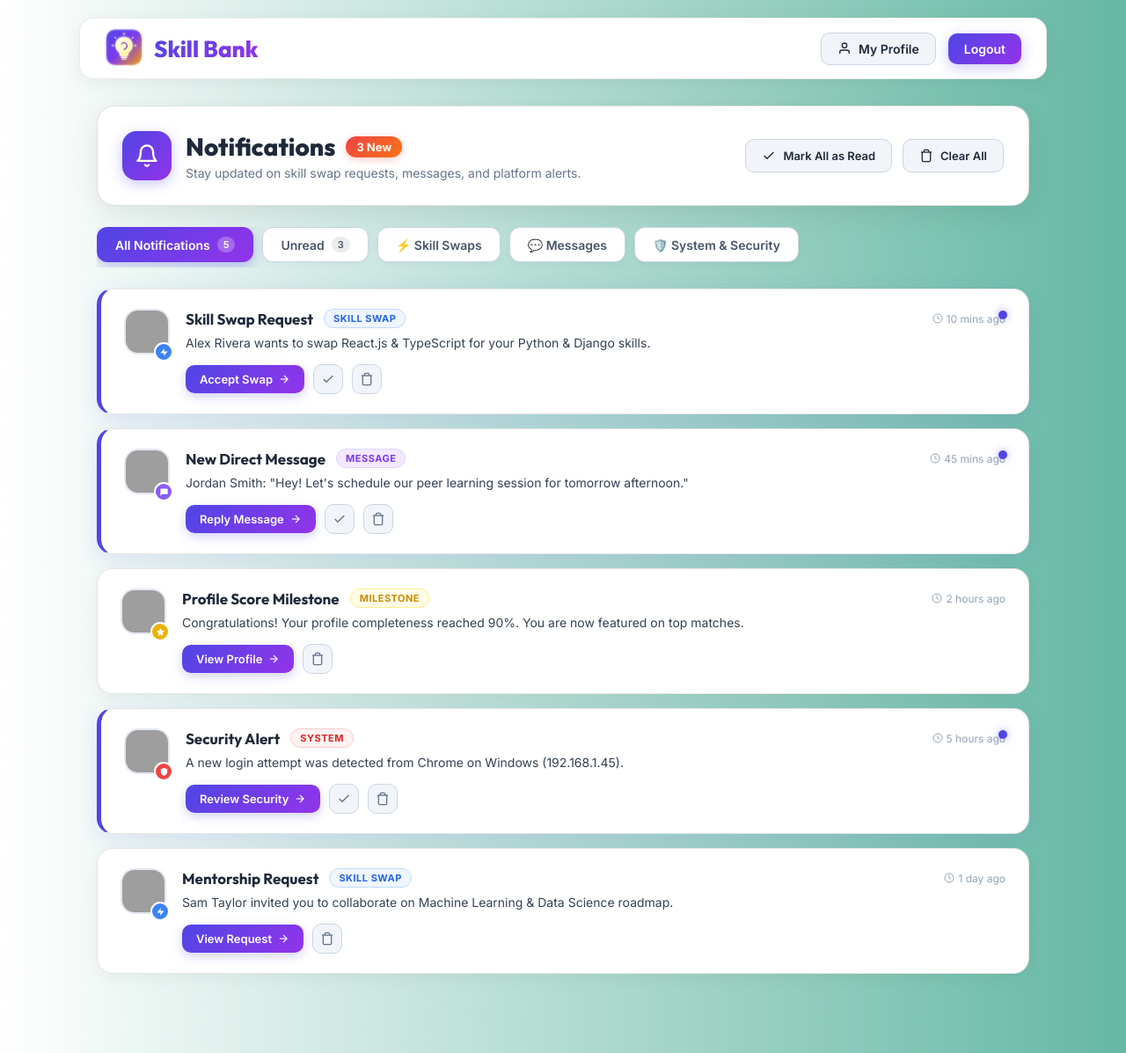
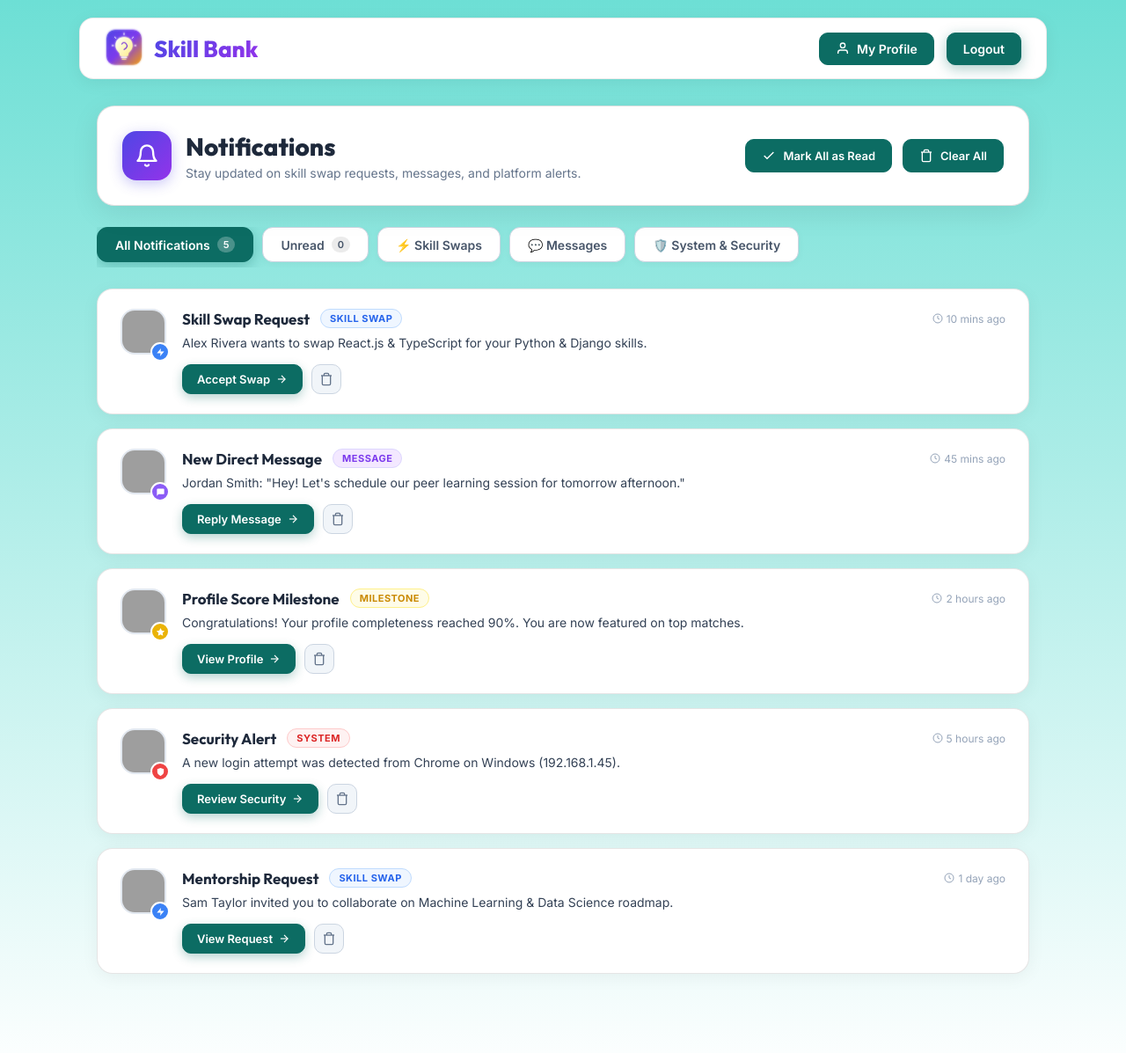
Before and after one commit to shubhamsirse507-jpg/-skill_bank, a Django app: page /notifications/ in a window 1280 px wide. Shown: the whole page at 88% size. Run offline with Django 5.2, Linux system fonts and the light colour scheme; grey boxes are pictures that could not be loaded.

Commit message:
Button colour Updated

```diff
--- a/authentication/templates/authentication/forgot_password.html
+++ b/authentication/templates/authentication/forgot_password.html
@@ -113,7 +113,7 @@
     .reset-btn {
         width: 100%;
         padding: 12px;
-        background: linear-gradient(135deg, #764ba2, #667eea);
+        background: #0c6c63;
         color: #fff;
         border: none;
         border-radius: 8px;
--- a/authentication/templates/authentication/login.html
+++ b/authentication/templates/authentication/login.html
@@ -128,7 +128,7 @@
         width: 100%;
         padding: 13px;
         margin-top: 6px;
-        background: linear-gradient(135deg, #4f46e5, #9333ea);
+        background: #0c6c63;
         color: #fff;
         border: none;
         border-radius: 10px;
@@ -136,7 +136,7 @@
         font-weight: 700;
         cursor: pointer;
         transition: transform 0.2s, box-shadow 0.2s;
-        box-shadow: 0 4px 15px rgba(79,70,229,0.3);
+        box-shadow: 0 4px 15px rgba(12,108,99,0.3);
     }
 
     .login-btn:hover {
--- a/authentication/templates/authentication/otp.html
+++ b/authentication/templates/authentication/otp.html
@@ -202,7 +202,7 @@
     .verify-btn {
         width: 100%;
         padding: 13px;
-        background: linear-gradient(135deg, #764ba2, #667eea);
+        background: #0c6c63;
         color: #fff;
         border: none;
         border-radius: 10px;
--- a/authentication/templates/authentication/register.html
+++ b/authentication/templates/authentication/register.html
@@ -119,7 +119,7 @@
     .register-btn {
         width: 100%;
         padding: 12px;
-        background: linear-gradient(135deg, #764ba2, #667eea);
+        background: #0c6c63;
         color: #fff;
         border: none;
         border-radius: 8px;
--- a/notifications/templates/notifications/notifications.html
+++ b/notifications/templates/notifications/notifications.html
@@ -18,7 +18,7 @@
 
         body {
             min-height: 100vh;
-            background: linear-gradient(to right, rgba(255, 255, 255, 0.516), #65b8a3);
+            background: linear-gradient(180deg, #6ddfd5, #fbfefe);
             color: #1e293b;
             padding-bottom: 60px;
             position: relative;
@@ -87,26 +87,28 @@
         }
 
         .nav-btn-secondary {
-            background: #f1f5f9;
-            color: #1e293b;
-            border: 1px solid #cbd5e1;
+            background: #0c6c63;
+            color: #ffffff;
+            border: 1px solid #0c6c63;
         }
 
         .nav-btn-secondary:hover {
-            background: #e2e8f0;
-            color: #0f172a;
-            border-color: #94a3b8;
+            background: #09544d;
+            color: #ffffff;
+            border-color: #09544d;
         }
 
         .nav-btn-primary {
-            background: linear-gradient(135deg, #4f46e5, #9333ea);
-            color: #fff;
-            box-shadow: 0 4px 15px rgba(79, 70, 229, 0.3);
+            background: #0c6c63;
+            color: #ffffff;
+            border: 1px solid #0c6c63;
+            box-shadow: 0 4px 15px rgba(12, 108, 99, 0.35);
         }
 
         .nav-btn-primary:hover {
             transform: translateY(-1px);
-            box-shadow: 0 6px 20px rgba(124, 58, 237, 0.4);
+            background: #09544d;
+            box-shadow: 0 6px 20px rgba(12, 108, 99, 0.5);
         }
 
         /* ── Main Container ── */
@@ -193,9 +195,9 @@
         }
 
         .action-btn {
-            background: #f1f5f9;
-            border: 1px solid #cbd5e1;
-            color: #1e293b;
+            background: #0c6c63;
+            border: 1px solid #0c6c63;
+            color: #ffffff;
             padding: 10px 18px;
             border-radius: 10px;
             font-size: 13px;
@@ -209,9 +211,9 @@
         }
 
         .action-btn:hover {
-            background: #e2e8f0;
-            border-color: #94a3b8;
-            color: #0f172a;
+            background: #09544d;
+            border-color: #09544d;
+            color: #ffffff;
             transform: translateY(-1px);
         }
 
@@ -262,10 +264,10 @@
         }
 
         .tab-btn.active {
-            background: linear-gradient(135deg, #4f46e5, #9333ea);
-            color: #fff;
-            border-color: transparent;
-            box-shadow: 0 4px 15px rgba(79, 70, 229, 0.35);
+            background: #0c6c63;
+            color: #ffffff;
+            border: 1px solid #0c6c63;
+            box-shadow: 0 4px 15px rgba(12, 108, 99, 0.35);
         }
 
         .tab-badge {
@@ -420,8 +422,9 @@
         }
 
         .cta-btn {
-            background: linear-gradient(135deg, #4f46e5, #9333ea);
-            color: #fff;
+            background: #0c6c63;
+            color: #ffffff;
+            border: 1px solid #0c6c63;
             font-size: 13px;
             font-weight: 600;
             padding: 8px 16px;
@@ -431,12 +434,13 @@
             display: inline-flex;
             align-items: center;
             gap: 6px;
-            box-shadow: 0 4px 12px rgba(79, 70, 229, 0.25);
+            box-shadow: 0 4px 12px rgba(12, 108, 99, 0.3);
         }
 
         .cta-btn:hover {
             transform: translateY(-1px);
-            box-shadow: 0 6px 18px rgba(147, 51, 234, 0.35);
+            background: #09544d;
+            box-shadow: 0 6px 18px rgba(12, 108, 99, 0.45);
         }
 
         .icon-action-btn {
--- a/skill_bank/auth/forgot_password.html
+++ b/skill_bank/auth/forgot_password.html
@@ -72,7 +72,7 @@
     .reset-btn {
         width: 100%;
         padding: 11px;
-        background: #764ba2;
+        background: #0c6c63;
         color: #fff;
         border: none;
         border-radius: 6px;
@@ -82,7 +82,7 @@
     }
 
     .reset-btn:hover {
-        background: #5f3d87;
+        background: #09544d;
     }
 
     .success-msg {
--- a/skill_bank/auth/login.html
+++ b/skill_bank/auth/login.html
@@ -63,7 +63,7 @@
     .login-btn {
         width: 100%;
         padding: 11px;
-        background: #764ba2;
+        background: #0c6c63;
         color: #fff;
         border: none;
         border-radius: 6px;
@@ -73,7 +73,7 @@
     }
 
     .login-btn:hover {
-        background: #5f3d87;
+        background: #09544d;
     }
 
     .extra-links {
--- a/skill_bank/auth/register.html
+++ b/skill_bank/auth/register.html
@@ -78,7 +78,7 @@
     .register-btn {
         width: 100%;
         padding: 11px;
-        background: #764ba2;
+        background: #0c6c63;
         color: #fff;
         border: none;
         border-radius: 6px;
@@ -89,7 +89,7 @@
     }
 
     .register-btn:hover {
-        background: #5f3d87;
+        background: #09544d;
     }
 
     .extra-links {
```
Also changed, not shown: AI_Chat_boat/style.css (+12 -11 lines), chatboat/static/chatboat/css/chat.css (+5 -6 lines), profiles/templates/profiles/profile.html (+25 -22 lines), profiles/templates/profiles/profile_public.html (+6 -5 lines), db.sqlite3, media/profile_photos/big-meaty-carbon-blown-hemi-1970-dodge-charger-looks-like-ultimate-cgi-muscle-182123_1.jpg (added).
